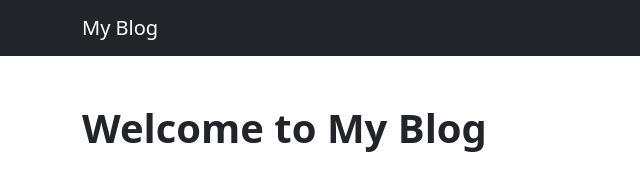
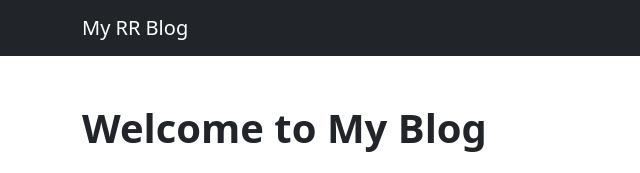
Before and after one commit to B-Anonymous-King/mysampleblog.github.io, a plain HTML site: page index.html in a window 1280 px wide. Shown: the top 173 px of the page, 0-640 px from the left. Drawn offline with nearby package versions, Linux system fonts and the light colour scheme.

Commit message:
Update index.html

```diff
--- a/index.html
+++ b/index.html
@@ -15,7 +15,7 @@
         <!-- Responsive navbar-->
         <nav class="navbar navbar-expand-lg navbar-dark bg-dark">
             <div class="container">
-                <a class="navbar-brand" href="#!">My Blog</a>
+                <a class="navbar-brand" href="#!">My RR Blog</a>
                 <button class="navbar-toggler" type="button" data-bs-toggle="collapse" data-bs-target="#navbarSupportedContent" aria-controls="navbarSupportedContent" aria-expanded="false" aria-label="Toggle navigation"><span class="navbar-toggler-icon"></span></button>
                 <div class="collapse navbar-collapse" id="navbarSupportedContent">
                     <ul class="navbar-nav ms-auto mb-2 mb-lg-0">
```
